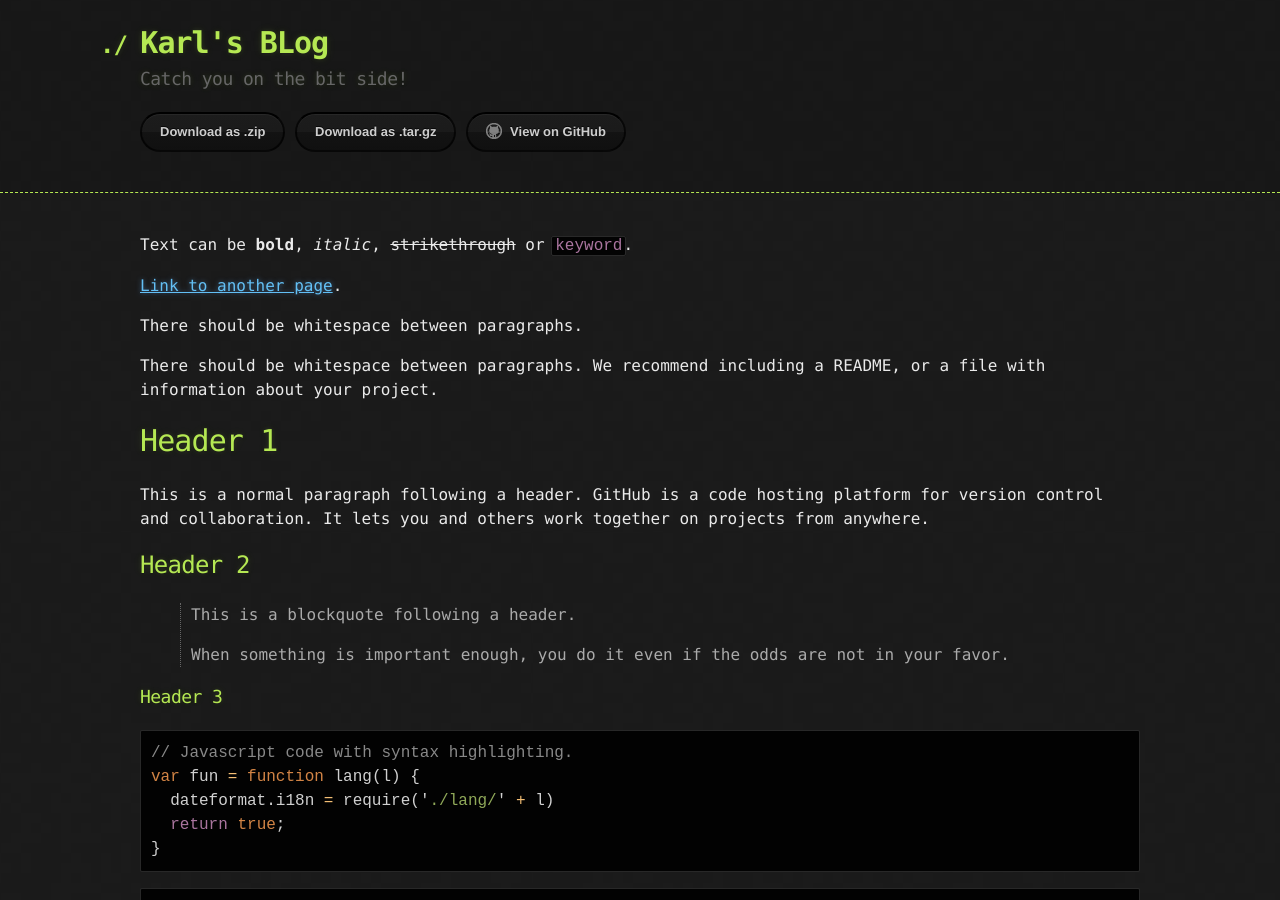
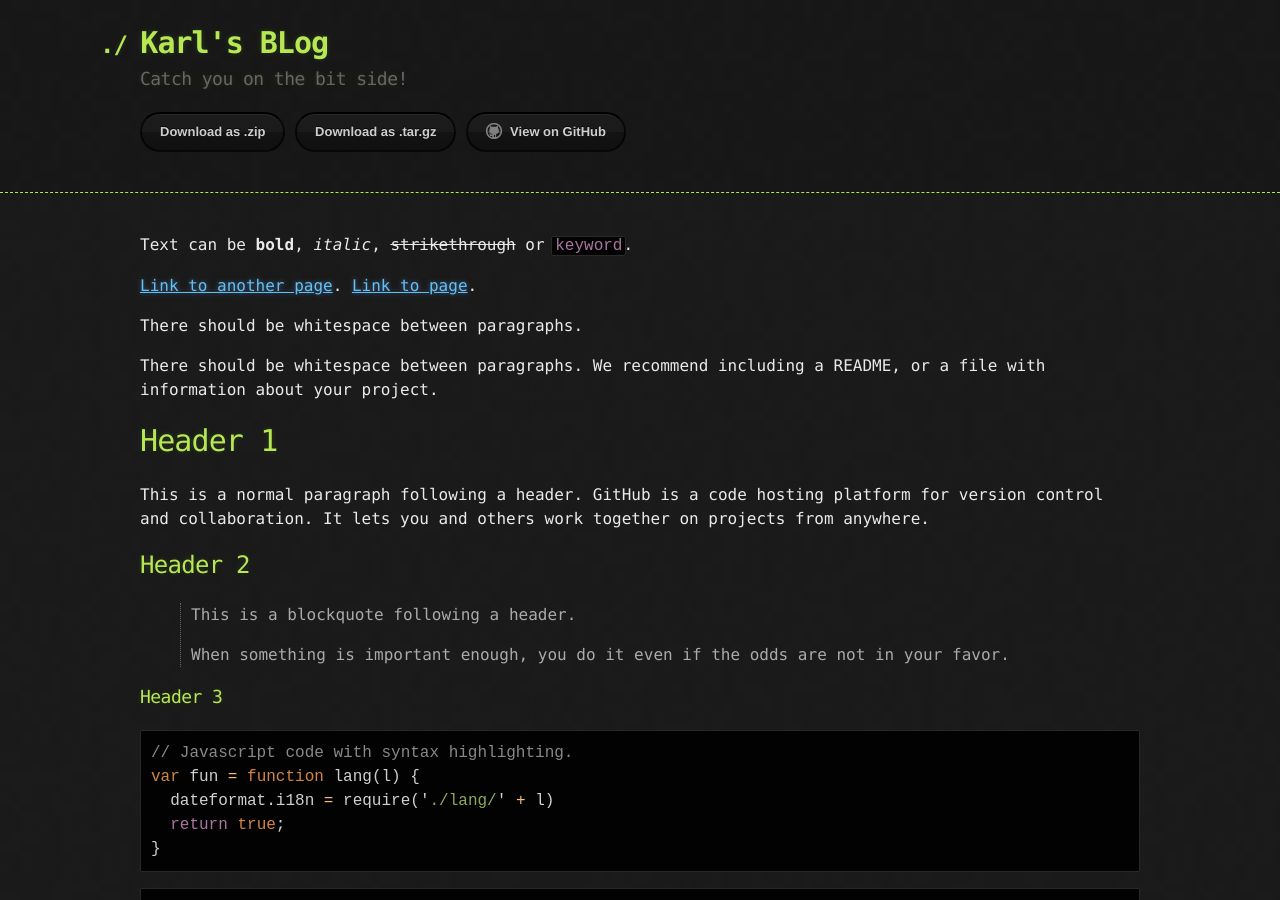
Before and after one commit to StasonJatham/karl, a Jekyll site: the page built from index.md, in a window 1280 px wide and 900 px high. Built offline with Jekyll 4.4.1, drawn with Linux system fonts in a browser that asks for light colours.

Commit message:
Update index.md

```diff
--- a/index.md
+++ b/index.md
@@ -5,6 +5,8 @@ layout: default
 Text can be **bold**, _italic_, ~~strikethrough~~ or `keyword`.
 
 [Link to another page](./another-page.html).
+[Link to page](./03-03-2022-linkedin-bot.html).
+
 
 There should be whitespace between paragraphs.
 
```
